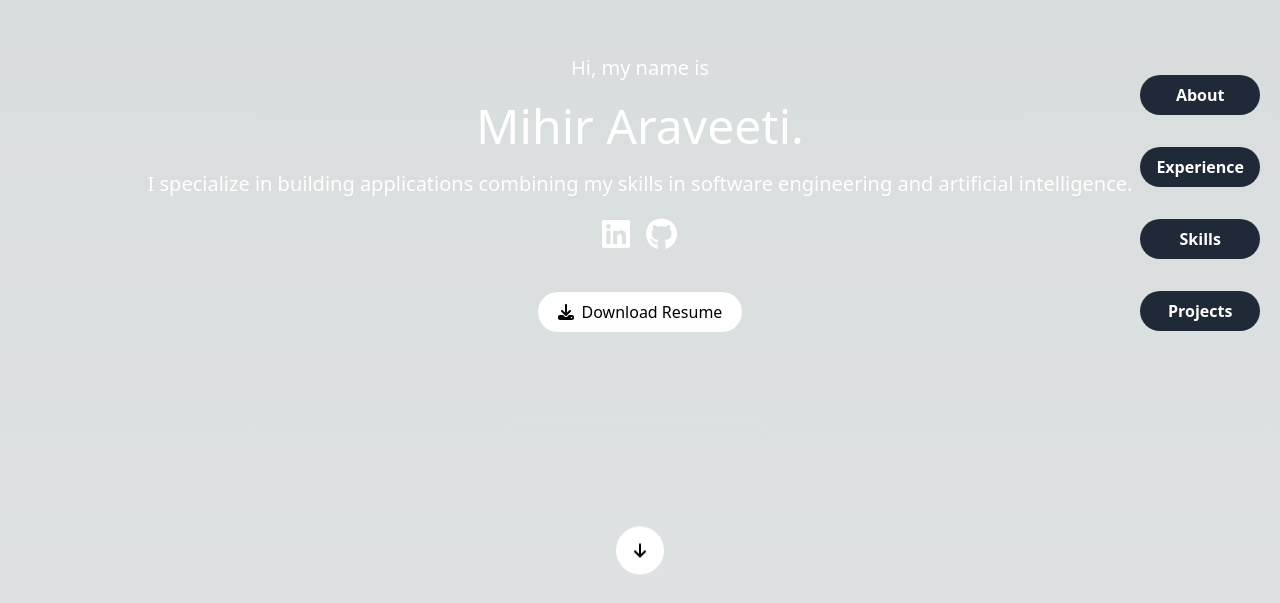
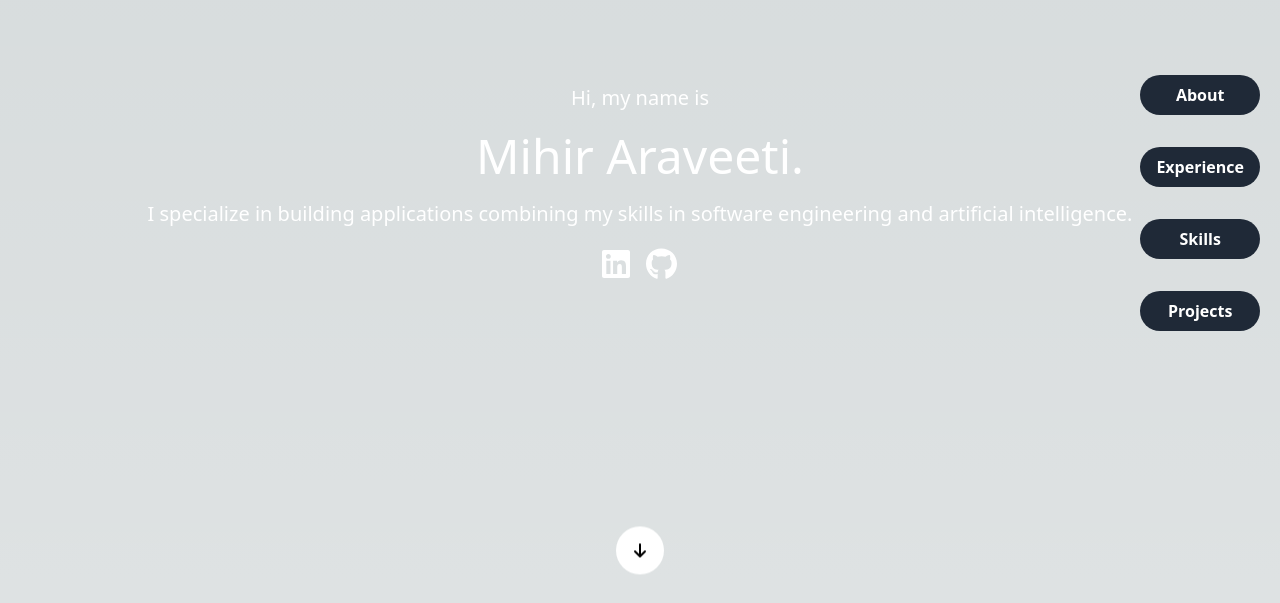
Before and after one commit to mihirar/portfolio, a Next.js app: page / in a window 1280 px wide. Shown: the part 197-800 px from the top of the page. Built offline with nearby package versions, Linux system fonts and the light colour scheme.

Commit message:
Minor Tweaks

```diff
--- a/components/Landing.js
+++ b/components/Landing.js
@@ -94,8 +94,9 @@ export default function Landing() {
               </a>
             </motion.div>
 
+{/*
 <motion.a
-            href="/Mihir_Araveeti_Resume_2024.pdf" target="_blank"
+  href="/resume.pdf" target="_blank"
   rel="noopener noreferrer"
   className="inline-flex items-center h-10 mb-5 px-5 mt-1/2 transition-colors duration-150
   bg-white text-black rounded-full focus:shadow-outline hover:bg-gray-400"
@@ -106,6 +107,7 @@ export default function Landing() {
   <FontAwesomeIcon icon={faDownload} />
   <span className="ml-2">Download Resume</span>
 </motion.a>
+*/}
         </motion.div>
         <motion.div
           className="absolute bottom-5 animate-bounce flex items-center justify-center w-12 h-12 rounded-full bg-white"
```
Also changed, not shown: 1 other file (tests, documents, lock files or other folders). Lines whose indentation alone changed are shown as unchanged.
